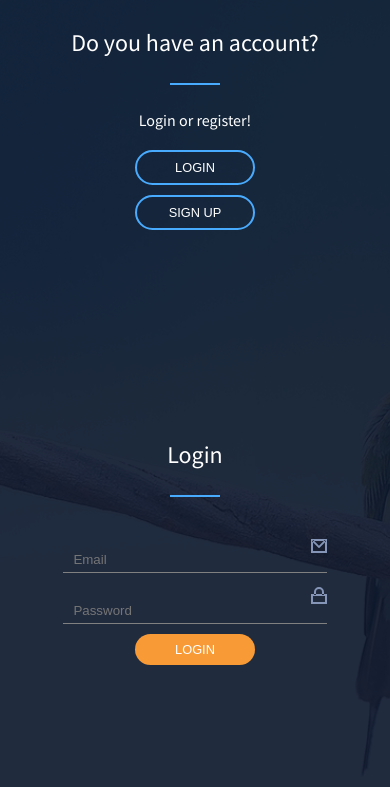
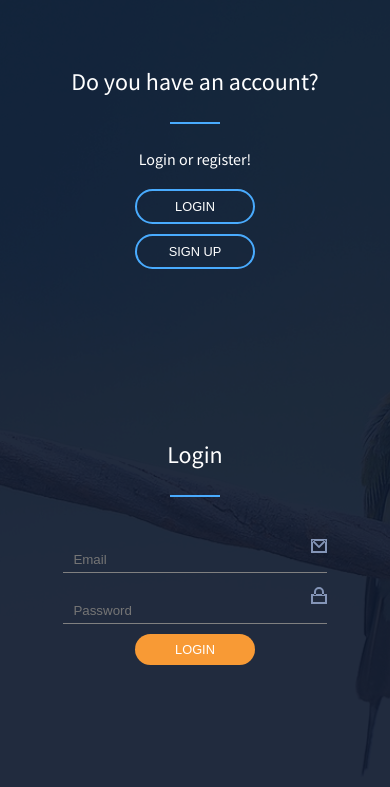
Before and after one commit to kristaps777/magebit, a PHP site: page / in a window 390 px wide. Shown: the top 787 px of the page. Run offline with PHP 8.4, Linux system fonts and the light colour scheme.

Commit message:
more adjustments for mobile

```diff
--- a/public/styles/display.css
+++ b/public/styles/display.css
@@ -50,8 +50,8 @@ main {
 }
 
 .display_container {
-    width: 60%;
-    height: 75%;
+    width: 100%;
+    height: 100%;
     position: relative;
     display: flex;
     flex-direction: column;
@@ -168,6 +168,8 @@ a:focus {
 
 .display_container {
     flex-direction: row;
+    width: 60%;
+    height: 75%;
 }
 
 .profile_info,
--- a/public/styles/index.css
+++ b/public/styles/index.css
@@ -126,7 +126,7 @@ body:before {
     justify-content: center;
     flex-direction: column;
     align-items: center;
-    height: 75%;
+    height: 100%;
     width: 100%;
     text-align: left;
     color: white;
@@ -339,7 +339,6 @@ footer {
 .back_right_container {
     align-items: flex-start;
     padding: 0;
-    height: 75%;
     width: 75%;
 }
 
```
